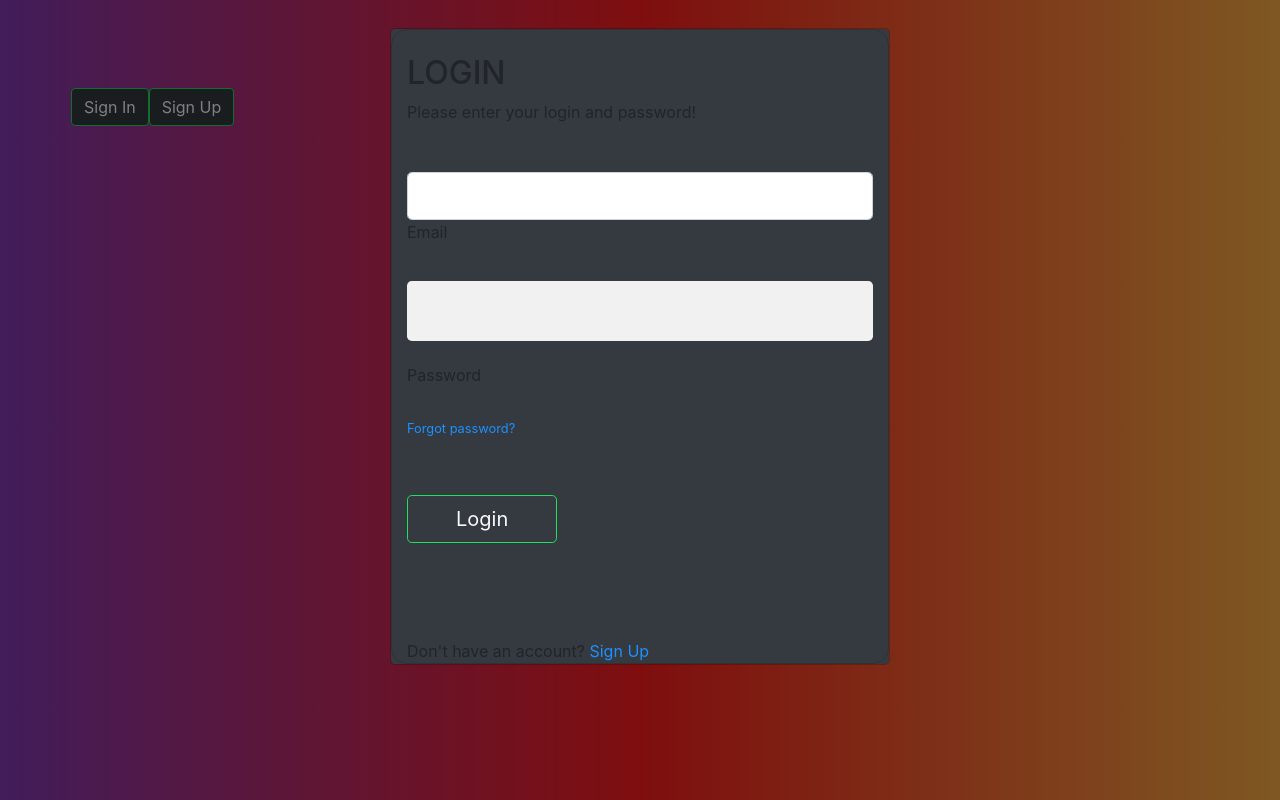
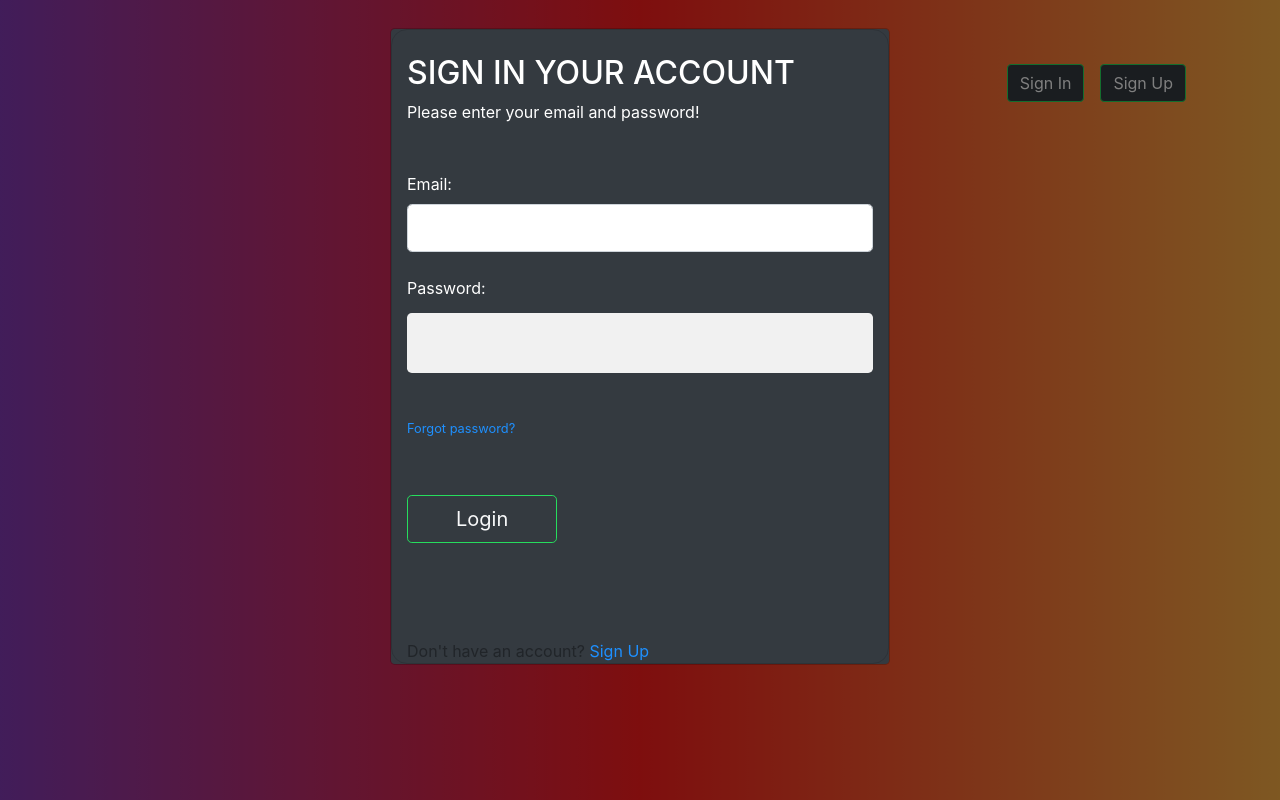
Before and after one commit to FrancisNtahimpera/GETFLIXPHP, a PHP site: page / in a window 1280 px wide, after a click on "Sign In". Run offline with PHP 8.4, Linux system fonts and the light colour scheme; data that the repository does not hold is empty; some libraries are stand-ins or nearby versions.

Commit message:
changed indexation

```diff
--- a/docker_env/application/source/include/signin.php
+++ b/docker_env/application/source/include/signin.php
@@ -1,12 +1,6 @@
 <?php
-
 if (isset($_POST['submitin'])) {
     require "connection.php";
-
-
-
-
-
 
 
 
@@ -50,7 +44,7 @@ if (isset($_POST['submitin'])) {
                     $_SESSION['firstname'] = $row['firstname'];
                     $_SESSION['email'] = $row['email'];
                     $_SESSION['id'] = $row['id'];
-                    header("Location: ../accueil.php?id=");
+                    header("Location: ./accueil.php");
                     exit();
                 } else {
                     echo " invalid email";
--- a/docker_env/application/source/include/signup.php
+++ b/docker_env/application/source/include/signup.php
@@ -42,7 +42,7 @@ if (isset($_POST['submitup'])) {
         } else {
             $sql = "INSERT INTO users (firstname, lastname, passwor, email, addres, bday)  VALUES ( '$firstname', '$lastname','$hashed_password', '$email', '$address', '$bday')";
             mysqli_query($conn, $sql);
-            header("Location: ../index.php");
+            header("Location: ../login.php");
             exit();
         }
     }
--- a/docker_env/application/source/index.php
+++ b/docker_env/application/source/index.php
@@ -2,7 +2,6 @@
 <?php require "./include/signup.php" ?>
 <!DOCTYPE html>
 <html lang="en">
-
 <head>
   <meta charset="UTF-8">
   <meta http-equiv="X-UA-Compatible" content="IE=edge">
@@ -13,16 +12,22 @@
 </head>
 
 <body>
-  </br></br></br>
+  </br></br>
   <div class="container">
     <div class="row">
       <!-- Button trigger modal -->
-      <button type="button" class="btn btn-dark" data-toggle="modal" data-target="#exampleModale1">
+      <div class="container-fluid d-flex justify-content-end">
+        <div>
+          <button type="button" class="btn btn-dark mx-2" data-toggle="modal" data-target="#exampleModale1">
             Sign In
           </button>
-      <button type="button" class="btn btn-dark" data-toggle="modal" data-target="#exampleModale2">
+        </div>
+        <div>
+          <button type="button" class="btn btn-dark mx-2" data-toggle="modal" data-target="#exampleModale2">
             Sign Up
           </button>
+        </div>
+      </div>
 
 
 
@@ -36,19 +41,19 @@
               <div class="card bg-transparent container-fluid" style="border-radius: 1rem;">
 
 
-                <div class="mb-md-5 mt-md-4 pb-5 bg-transparent">
+                <div class="mb-md-5 mt-md-4 pb-5 bg-transparent text-white">
 
-                  <h2 class="fw-bold mb-2 text-uppercase">Login</h2>
-                  <p class="text-white-50 mb-5">Please enter your login and password!</p>
+                  <h2 class="fw-bold mb-2 text-uppercase ">Sign In your account</h2>
+                  <p class="text-white-50 mb-5">Please enter your email and password!</p>
 
                   <div class="form-outline form-white mb-4">
+                    <label class="form-label" for="typeEmailX">Email:</label>
                     <input type="email" id="typeEmailX" class="form-control form-control-lg" name="useremail" />
-                    <label class="form-label" for="typeEmailX">Email</label>
                   </div>
 
                   <div class="form-outline form-white mb-4">
+                  <label class="form-label" for="typePasswordX">Password:</label>
                     <input type="password" id="typePasswordX" class="form-control form-control-lg" name="userpsw" />
-                    <label class="form-label" for="typePasswordX">Password</label>
                   </div>
 
                   <p class="small mb-5 pb-lg-2"><a class="text-white-50" href="#!">Forgot password?</a></p>
@@ -82,9 +87,6 @@
 
                     <h1>Register</h1>
                       <div class="row">
-
-
-
 
                         <div class="col-lg-6 col-md-6 col-sm-12">
 
@@ -124,18 +126,12 @@
                             </div>
 
                             <div class="col-lg-12 ">
-                    <p>Already have an account? <a href="index.php">Sign in</a>.</p>
+                                <p>Already have an account? <a data-target="#exampleModale1" href="login.php">Sign in</a>.</p>
                             </div>
                       </div>
                     </div>
 
                 </div>
-
-
-
-
-
-
               </div>
             </div>
 
--- a/docker_env/application/source/inscription.php
+++ b/docker_env/application/source/inscription.php
@@ -51,11 +51,11 @@
                 <div class="form-check">
                     <input class="form-check-input " type="checkbox" value="" id="flexCheckDefault">
                     <label class="form-check-label" for="flexCheckDefault"> I AGREE WITH THE TERMS <a href="url">Contract</a> </label></br>
-                    <button type="submit" name="submit" class="registerbtn d-grid gap-2 col-12 mx-auto d-flex justify-content-center align-items-center" id="register">Register</button>
+                    <button type="submit" name="submitup" class="registerbtn d-grid gap-2 col-12 mx-auto d-flex justify-content-center align-items-center" id="register">Register</button>
                 </div>
 
                 <div class="col-lg-12 ">
-                    <p>Already have an account? <a href="index.php">Sign in</a>.</p>
+                    <p>Already have an account? <a href="login.php">Sign in</a>.</p>
                 </div>
             </div>
         </div>
```
Also changed, not shown: docker_env/application/source/login.php (renamed from docker_env/application/source/indexmaybe.php, +8 -6 lines). Lines whose indentation alone changed are shown as unchanged.
